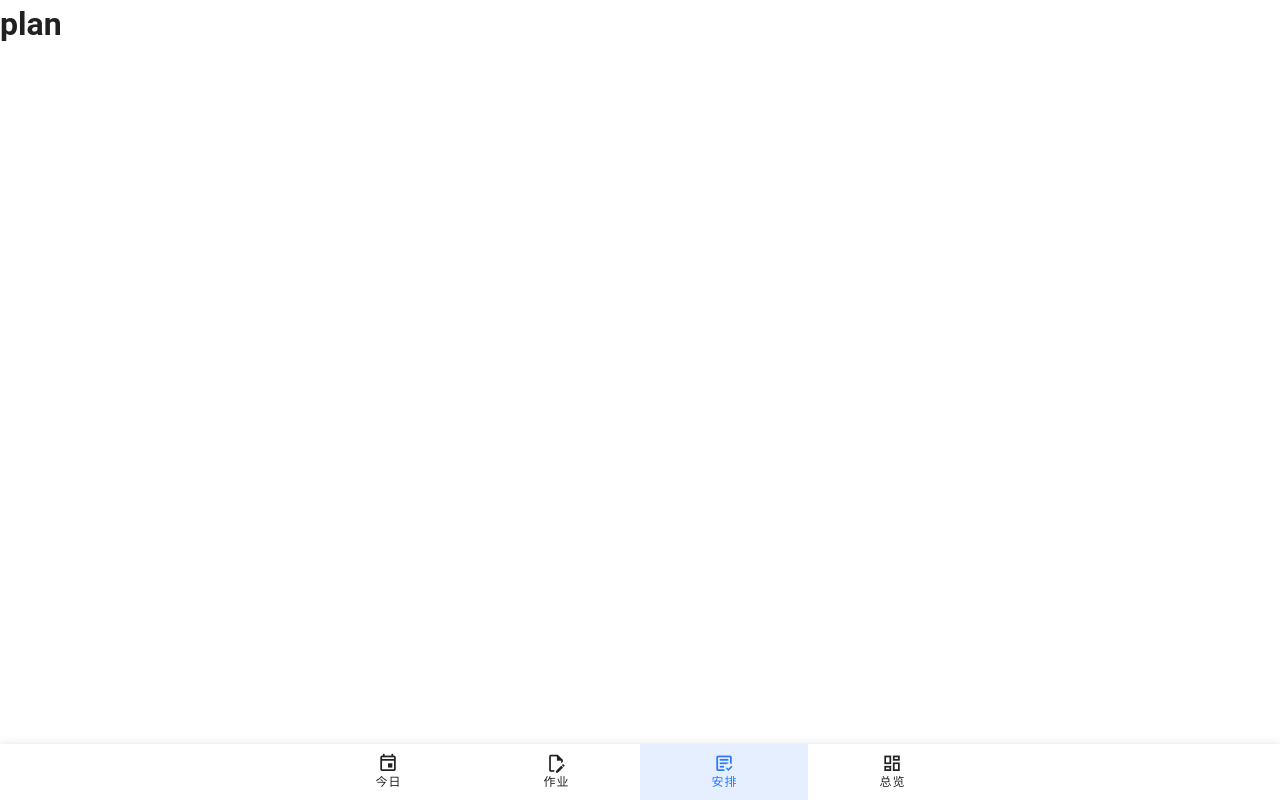
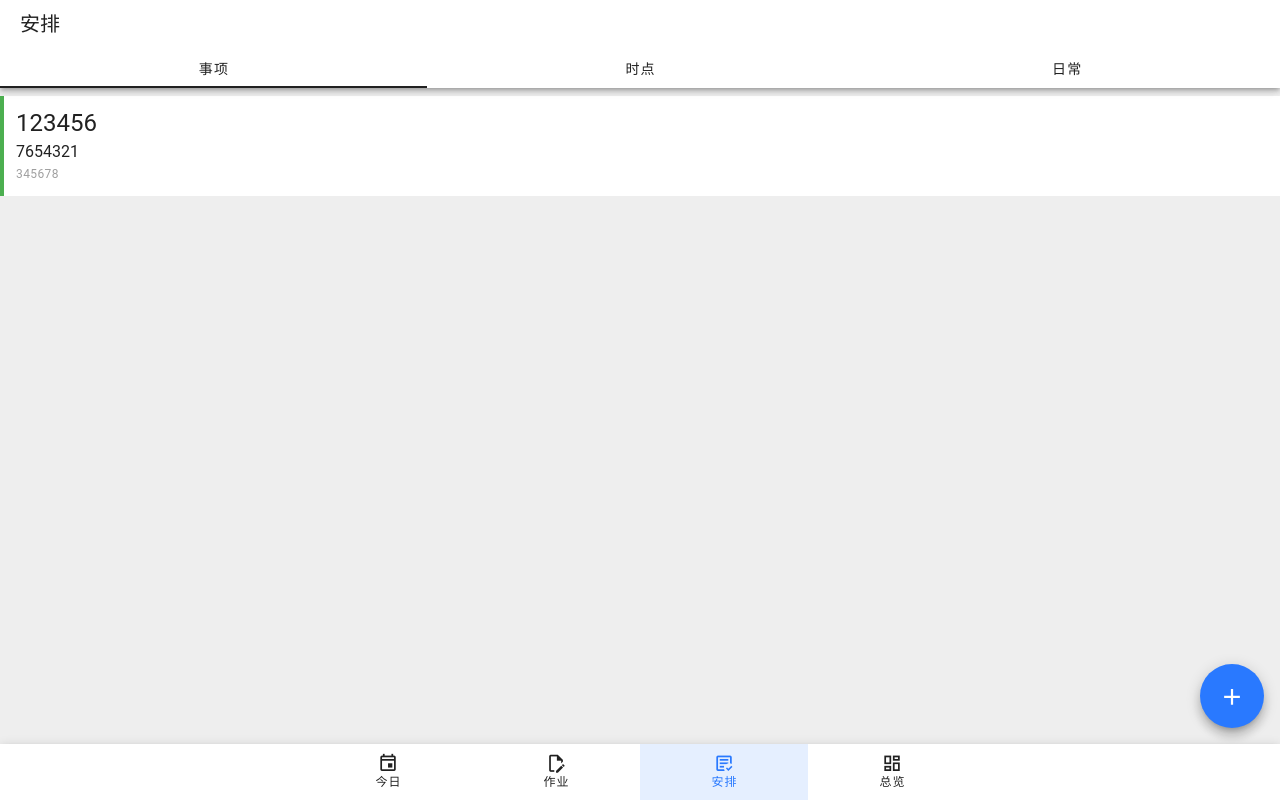
Before and after one commit to CmdBlockZQG/todo, a Vue app: page /#/plan in a window 1280 px wide. Built offline with nearby package versions, Linux system fonts and the light colour scheme.

Commit message:
计划页框子

```diff
--- a/src/router.js
+++ b/src/router.js
@@ -20,7 +20,24 @@ const router = createRouter({
         {
           path: '/plan',
           component: () => import('./views/Home/Plan.vue'),
-          meta: { navActive: 'plan' }
+          meta: { navActive: 'plan' },
+          children: [
+            {
+              path: '/plan',
+              component: () => import('./views/Plan/Plan.vue'),
+              meta: { tabActive: 'plan' }
+            },
+            {
+              path: 'event',
+              component: () => import('./views/Plan/Event.vue'),
+              meta: { tabActive: 'event' }
+            },
+            {
+              path: 'routine',
+              component: () => import('./views/Plan/Routine.vue'),
+              meta: { tabActive: 'routine' }
+            },
+          ]
         },
         {
           path: '/overview',
--- a/src/service/initLS.js
+++ b/src/service/initLS.js
@@ -4,5 +4,6 @@ export default () => {
   LS.orig = '1676217600'
   LS.hour = '[[28800,31500],[31800,34500],[35400,38100],[38400,41100],[41400,44100],[50400,53100],[53400,56100],[57000,59700],[60000,62700],[66600,69300],[69600,72300],[72600,75300]]'
   LS.course = '[]'
+  LS.arr = '[]'
   window.location.reload()
 }
--- a/src/views/Home/Plan.vue
+++ b/src/views/Home/Plan.vue
@@ -1,3 +1,36 @@
 <template>
-  <h1>plan</h1>
+  <v-app-bar density="compact">
+    <v-toolbar-title>安排</v-toolbar-title>
+    <!--
+    <template v-slot:append>
+      <v-btn icon="mdi-dots-vertical"></v-btn>
+    </template>
+    -->
+
+    <template v-slot:extension>
+      <v-tabs v-model="tabSelect" grow>
+        <v-tab value="plan" @click="router.replace('/plan')">事项</v-tab>
+        <v-tab value="event" @click="router.replace('/plan/event')">时点</v-tab>
+        <v-tab value="routine" @click="router.replace('/plan/routine')">日常</v-tab>
+      </v-tabs>
+    </template>
+  </v-app-bar>
+
+  <v-main>
+    <router-view />
+  </v-main>
 </template>
+
+<script setup>
+import { ref, watch } from 'vue'
+import { useRouter, useRoute } from 'vue-router'
+
+const router = useRouter()
+const route = useRoute()
+
+const tabSelect = ref(route.meta.tabActive)
+watch(
+  () => route.meta.tabActive,
+  tab => tabSelect.value = tab
+)
+</script>
--- a/src/views/Home/Work.vue
+++ b/src/views/Home/Work.vue
@@ -6,7 +6,7 @@
     </template>
   </v-app-bar>
   <v-main>
-    <div v-if="dragRefresh" id="drag-container" class="overflow-hidden bg-grey-lighten-3 pb-16 h-100">
+    <div v-if="dragRefresh" id="drag-container" class="overflow-hidden bg-grey-lighten-3 h-100" style="padding-bottom: 96px">
       <v-sheet v-for="(work, index) in works" v-ripple class="mt-2 pa-3" @click="openOptDialog(index)">
         <div class="text-h5">{{ work.title }}</div>
         <div>{{ work.content }}</div>
--- /dev/null
+++ b/src/views/Plan/Event.vue
@@ -0,0 +1,9 @@
+<template>
+  <div class="overflow-hidden bg-grey-lighten-3 h-100" style="padding-bottom: 96px">
+    <h1>Event</h1>
+  </div>
+</template>
+
+<script setup>
+
+</script>
--- /dev/null
+++ b/src/views/Plan/Plan.vue
@@ -0,0 +1,34 @@
+<template>
+  <div class="overflow-hidden bg-grey-lighten-3 h-100" style="padding-bottom: 96px">
+    <v-sheet v-ripple class="mt-2 pa-3 testa">
+      <div class="text-h5">123456</div>
+      <div>7654321</div>
+      <div class="text-caption text-disabled">345678</div>
+    </v-sheet>
+  </div>
+  <div class="float-btn">
+    <v-btn
+      icon="mdi-plus"
+      size="x-large"
+      color="primary"
+      class="elevation-8"
+      @click=""
+    ></v-btn>
+  </div>
+</template>
+
+<script setup>
+
+</script>
+
+<style scoped>
+.float-btn {
+  position: fixed;
+  right: 16px;
+  bottom: 72px;
+}
+
+.testa {
+  border-left: #4CAF50 4px solid;
+}
+</style>
--- /dev/null
+++ b/src/views/Plan/Routine.vue
@@ -0,0 +1,9 @@
+<template>
+  <div class="overflow-hidden bg-grey-lighten-3 h-100" style="padding-bottom: 96px">
+    <h1>Routine</h1>
+  </div>
+</template>
+
+<script setup>
+
+</script>
--- a/src/views/Setting/Course.vue
+++ b/src/views/Setting/Course.vue
@@ -147,6 +147,7 @@ const courses = computed(() => {
   }
   return res
 })
+const arrangeIdList = computed(() => courses.value.reduce((t, c) => t.concat(c.arrId), []))
 
 function showHelp() {
   dialog.info('课程安排格式说明', `每行一个课程安排，依次由教学周、星期、小节课、地点、备注（可空）组成，中间空格隔开。<br><br>
@@ -200,6 +201,7 @@ function opDelCourse(index) {
   delete LS[courseIdList.value[index]]
   courseIdList.value.splice(index, 1)
   LS.course = JSON.stringify(courseIdList.value)
+  LS.arr = JSON.stringify(arrangeIdList.value)
 }
 function dialogConfirm() {
   if (curCourseIndex.value !== -1) {
@@ -239,6 +241,7 @@ function dialogConfirm() {
   })
   courseIdList.value.unshift(courseId)
   LS.course = JSON.stringify(courseIdList.value)
+  LS.arr = JSON.stringify(arrangeIdList.value)
   dialogOpen.value = false
 }
 function clearCourse() {
@@ -254,6 +257,7 @@ const dataProxy = ref('')
 function exportCourse() {
   const res = {}
   res.course = LS.course
+  res.arr = LS.arr
   for (let i = 0; i < courseIdList.value.length; ++i) {
     res[courseIdList.value[i]] = LS[courseIdList.value[i]]
     for (const j of courses.value[i].arrId) {
```
